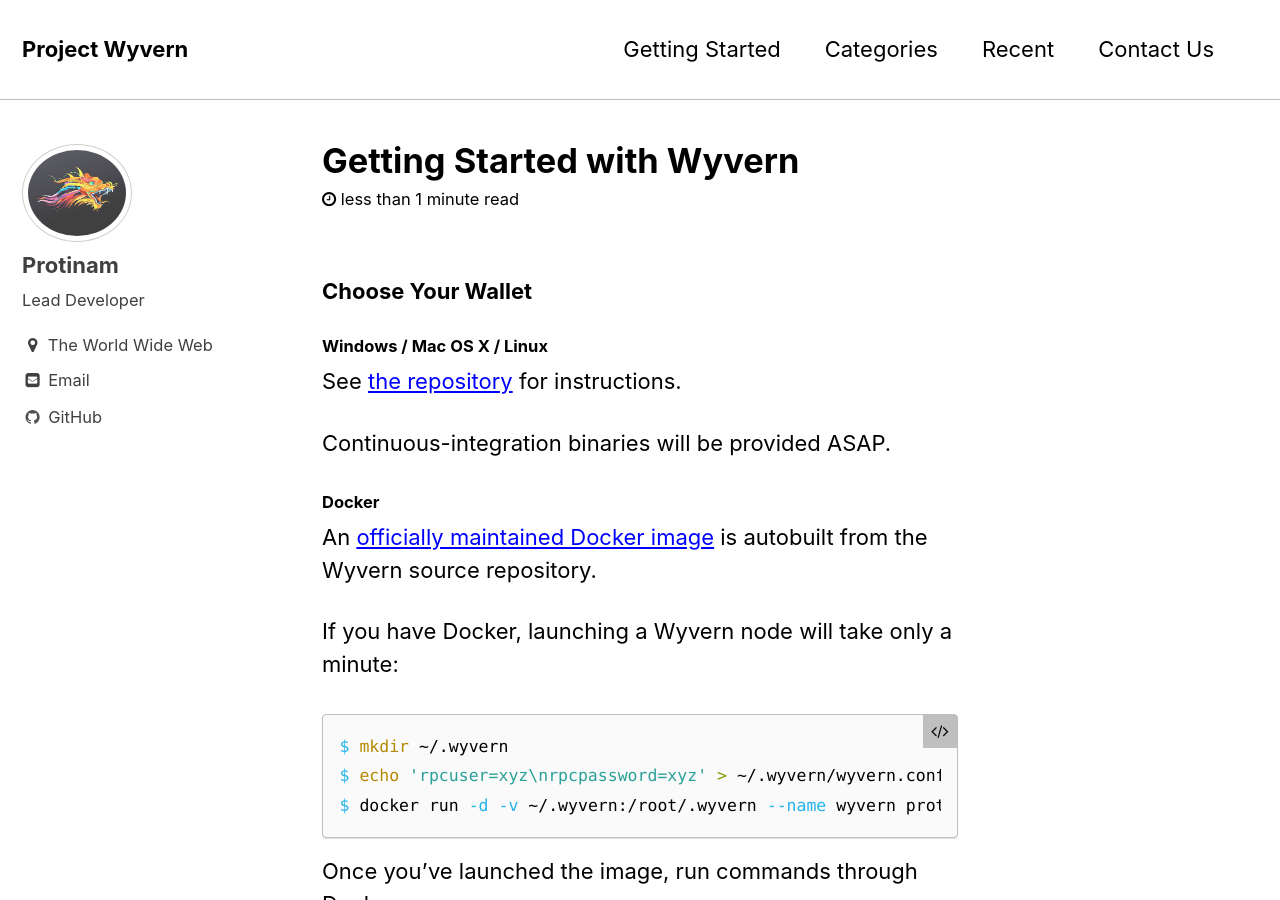
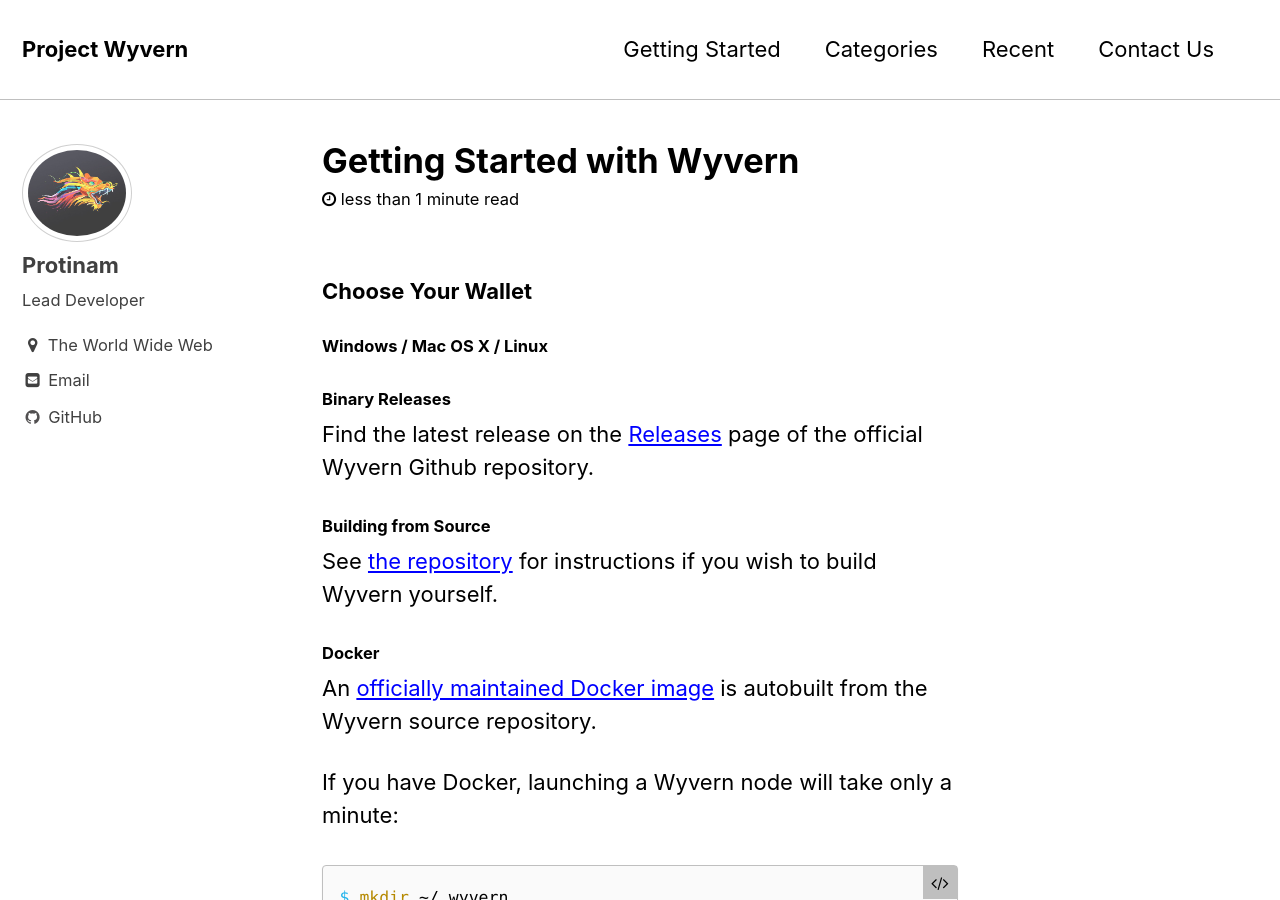
Before and after one commit to ProjectWyvern/archive.projectwyvern.com, a Jekyll site: the page built from _posts/2017-10-07-getting-started.markdown, in a window 1280 px wide and 900 px high. Built offline with Jekyll 4.4.1, drawn with Linux system fonts in a browser that asks for light colours.

Commit message:
Link to Github Releases page

```diff
--- a/_posts/2017-10-07-getting-started.markdown
+++ b/_posts/2017-10-07-getting-started.markdown
@@ -9,9 +9,13 @@ categories:   Tutorials
 
 #### Windows / Mac OS X / Linux
 
-See [the repository][github] for instructions.
+##### Binary Releases
 
-Continuous-integration binaries will be provided ASAP.
+Find the latest release on the [Releases][releases] page of the official Wyvern Github repository.
+
+##### Building from Source
+
+See [the repository][github] for instructions if you wish to build Wyvern yourself.
 
 #### Docker
 
@@ -35,6 +39,7 @@ $ docker exec wyvern /root/wyvern/src/wyvernd getinfo
 
 An official faucet is soon-to-come. For now, the easiest way to acquire Wyvern is by mining some at a pool or buying some at an exchange - examine your options at [Service Providers][serviceproviders].
 
+[releases]:         https://github.com/protinam/wyvern/releases
 [github]:           https://github.com/protinam/wyvern
 [serviceproviders]: /general/service-providers/
 [docker]:           https://hub.docker.com/r/protinam/wyvern/
```
